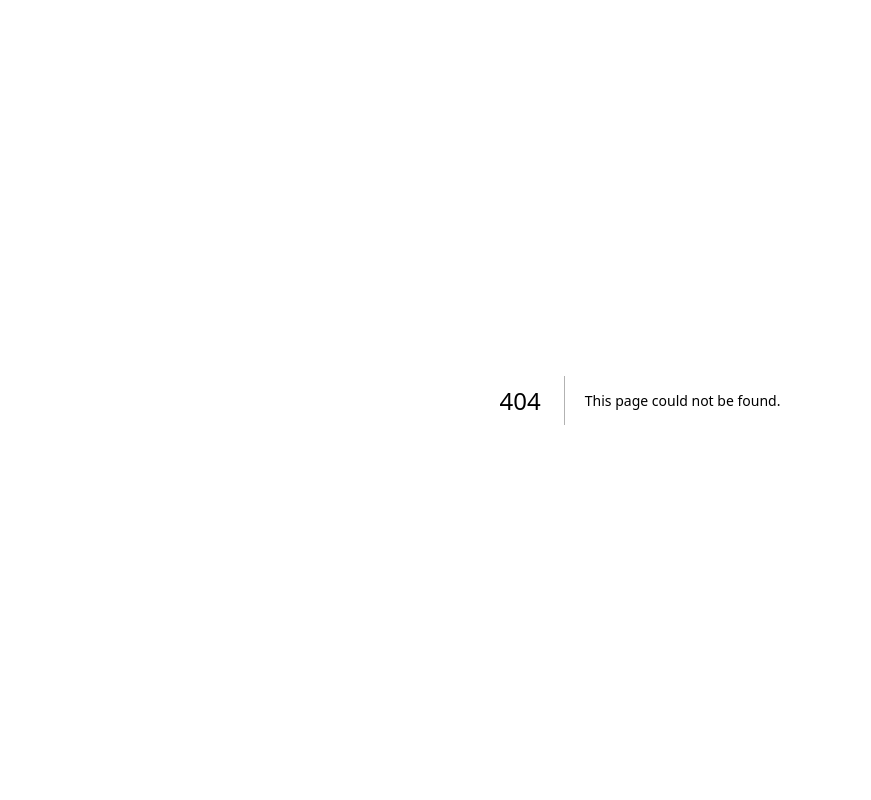
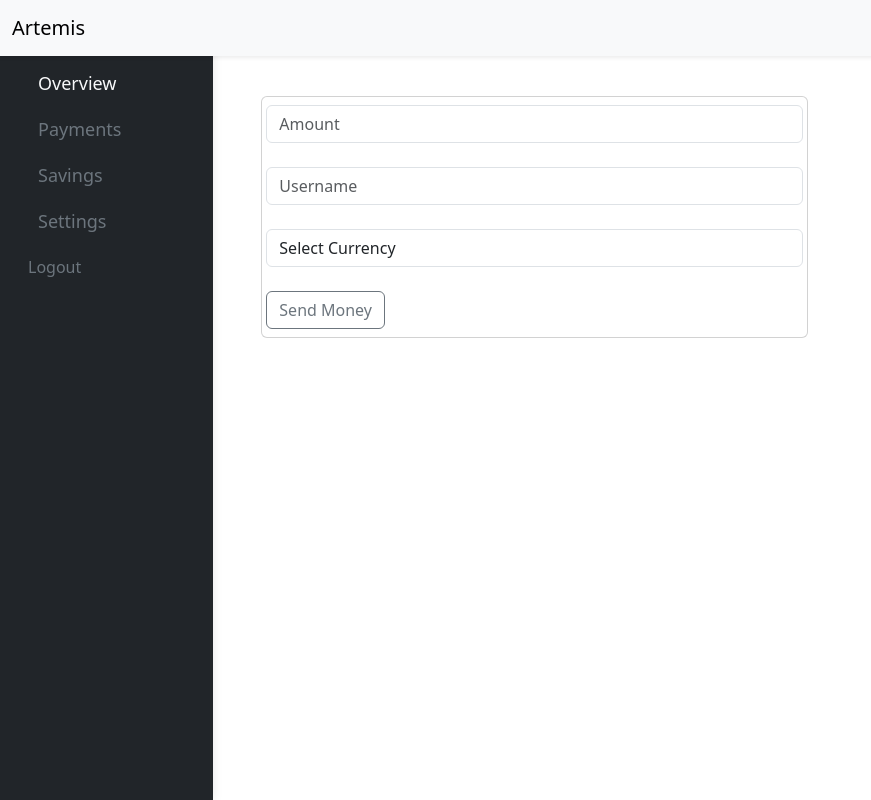
Before and after one commit to isaacoduh/artemis-web, a Next.js app: page /transfers/send-money in a window 1280 px wide. Before the commit this address had no page. Shown: the whole page, without its empty margins (0-871 px from the left). Built offline with nearby package versions, Linux system fonts and the light colour scheme.

Commit message:
transfer funds to another account

```diff
--- a/pages/accounts/create-account.js
+++ b/pages/accounts/create-account.js
@@ -7,7 +7,7 @@ import toast from 'react-hot-toast';
 
 export default function CreateAccount() {
   const [user, setUser] = useState({});
-  const [currency, SetCurrency] = useState('');
+  const [currency, setCurrency] = useState('');
   const [loading, setLoading] = useState(false);
 
   const router = useRouter();
@@ -60,7 +60,7 @@ export default function CreateAccount() {
                 id='currencySelect'
                 className='form-control'
                 value={currency}
-                onChange={(e) => SetCurrency(e.target.value)}
+                onChange={(e) => setCurrency(e.target.value)}
               >
                 <option>Select Currency</option>
                 <option value='NGN'>Naira</option>
--- a/pages/dashboard.js
+++ b/pages/dashboard.js
@@ -57,6 +57,10 @@ export default function Dashboard() {
     router.push('/accounts/create-account');
   };
 
+  const handleSendMoney = async () => {
+    router.push('/transfers/send-money');
+  };
+
   useEffect(() => {
     const tokenPresent = localStorage.getItem('token');
     if (!tokenPresent) {
@@ -85,6 +89,7 @@ export default function Dashboard() {
               Create Account
             </button>
             <button
+              onClick={handleSendMoney}
               className='btn btn-outline-dark mx-1'
               style={{ borderRadius: 0 }}
             >
--- /dev/null
+++ b/pages/transfers/send-money.js
@@ -0,0 +1,84 @@
+import React, { useState } from 'react';
+import Layout from '@/components/layout';
+import axios from 'axios';
+import { useRouter } from 'next/router';
+import { toast } from 'react-hot-toast';
+
+export default function SendMoney() {
+  const [amount, setAmount] = useState('');
+  const [currency, setCurrency] = useState('');
+  const [username, setUsername] = useState('');
+  const [loading, setLoading] = useState(false);
+
+  const router = useRouter();
+
+  const handleSubmit = async (e) => {
+    e.preventDefault();
+    setLoading(true);
+    axios.defaults.headers.common[
+      'Authorization'
+    ] = `Bearer ${localStorage.getItem('token')}`;
+    await axios
+      .post(`${process.env.NEXT_PUBLIC_API_BASE_URL}/transfers/send`, {
+        username,
+        currency,
+        amount,
+      })
+      .then((response) => {
+        if (response.data?.success == true) {
+          setLoading(false);
+          router.push('/dashboard');
+          toast.success('Transfer Successful!');
+        }
+      })
+      .catch((error) => {
+        setLoading(false);
+        toast.error(error.response.data.message);
+      });
+  };
+
+  return (
+    <Layout>
+      <div className='container'>
+        <div className='row'>
+          <div className='col-md-7'>
+            <div className='mt-5 container'>
+              <div className='card px-1'>
+                <form className='form-group' onSubmit={handleSubmit}>
+                  <input
+                    className='form-control mb-4 mt-2'
+                    value={amount}
+                    onChange={(e) => setAmount(e.target.value)}
+                    placeholder='Amount'
+                    type='number'
+                  />
+                  <input
+                    className='form-control mb-4'
+                    value={username}
+                    onChange={(e) => setUsername(e.target.value)}
+                    placeholder='Username'
+                    type='text'
+                  />
+                  <select
+                    id='currencySelect'
+                    className='form-control mb-4'
+                    value={currency}
+                    onChange={(e) => setCurrency(e.target.value)}
+                  >
+                    <option>Select Currency</option>
+                    <option value='NGN'>Naira</option>
+                    <option value='USD'>Dollar</option>
+                    <option value='GBP'>Pounds</option>
+                  </select>
+                  <button className='btn btn-outline-secondary mb-2'>
+                    {loading ? 'Loading...' : 'Send Money'}
+                  </button>
+                </form>
+              </div>
+            </div>
+          </div>
+        </div>
+      </div>
+    </Layout>
+  );
+}
```
